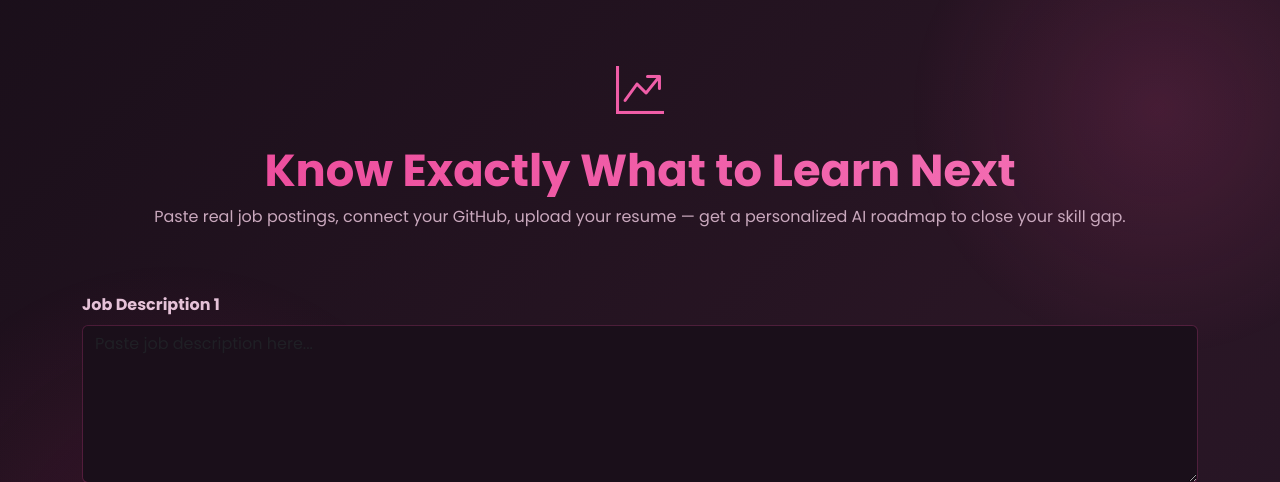
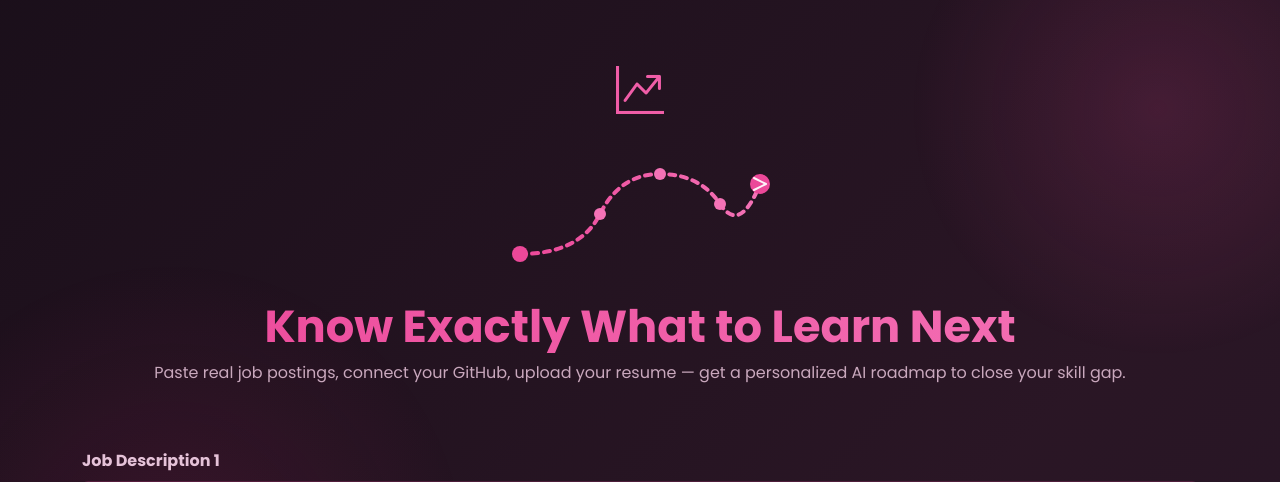
Before and after one commit to trivedivaishnavi/jd-to-roadmap-ai, a Flask app: page / in a window 1280 px wide. Shown: the part 61-543 px from the top of the page. Run offline with Flask 3, Linux system fonts and the light colour scheme.

Commit message:
added custom svg hero illustration

```diff
--- a/templates/home.html
+++ b/templates/home.html
@@ -2,6 +2,22 @@
 {% block content %}
 <div class="hero">
     <div class="hero-icon"><i class="bi bi-graph-up-arrow"></i></div>
+    <svg width="280" height="140" viewBox="0 0 280 140" style="margin: 0 auto 1rem; display: block;">
+     <defs>
+        <linearGradient id="pathGrad" x1="0%" y1="0%" x2="100%" y2="0%">
+            <stop offset="0%" stop-color="#ec4899"/>
+            <stop offset="100%" stop-color="#f472b6"/>
+        </linearGradient>
+     </defs>
+    <path d="M 20 110 Q 80 110 100 70 Q 120 30 160 30 Q 200 30 220 60 Q 240 90 260 40"
+          stroke="url(#pathGrad)" stroke-width="4" fill="none" stroke-linecap="round" stroke-dasharray="6,6"/>
+    <circle cx="20" cy="110" r="8" fill="#ec4899"/>
+    <circle cx="100" cy="70" r="6" fill="#f472b6"/>
+    <circle cx="160" cy="30" r="6" fill="#f472b6"/>
+    <circle cx="220" cy="60" r="6" fill="#f472b6"/>
+    <circle cx="260" cy="40" r="10" fill="#ec4899"/>
+    <path d="M 254 34 L 266 40 L 254 46" stroke="#fdf2f8" stroke-width="2" fill="none" stroke-linecap="round" stroke-linejoin="round"/>
+    </svg>
     <h1>Know Exactly What to Learn Next</h1>
     <p class="text-muted">Paste real job postings, connect your GitHub, upload your resume — get a personalized AI roadmap to close your skill gap.</p>
 </div>
```
